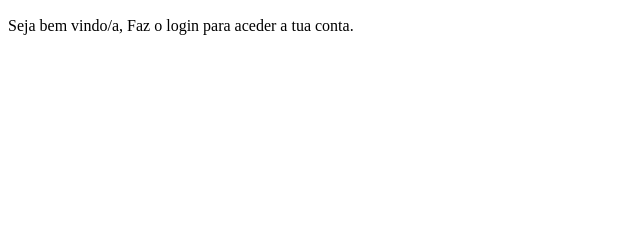
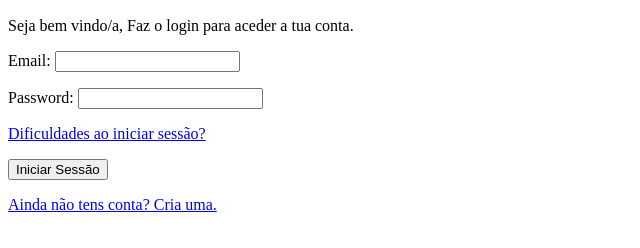
Before and after one commit to emanuelsoares97/projeto-login, a plain HTML site: page index.html in a window 1280 px wide. Shown: the part 50-298 px from the top of the page, without its empty margins (0-640 px from the left). Drawn offline with Linux system fonts and the light colour scheme.

Commit message:
varias coisas feitas

```diff
--- a/index.html
+++ b/index.html
@@ -17,6 +17,17 @@
                 <p>Seja bem vindo/a, Faz o login para aceder a tua conta.</p>
                 <form action="login.php" method="post">
 
+                <p>
+                    <label for="iemail">Email:</label>
+                    <input type="email" name="email" id="iemail" required>
+                </p>
+                <p>
+                    <label for="ipassword">Password:</label>
+                    <input type="password" name="password" id="ipassword" minlength="8" maxlength="10" required>
+                </p>
+                <p><a href="#">Dificuldades ao iniciar sessão?</a></p>
+                <input type="submit" value="Iniciar Sessão" id="botaoiniciar">
+                <p><a href="#">Ainda não tens conta? Cria uma.</a></p>
                 </form>
             </div>
         </section>
```
Also changed, not shown: estilos/style.css (line endings or trailing spaces), imagens/passaro.jpg (renamed from imagens/pexels-jesus-esteban-san-jose-11194232-30635128 (1).jpg).
